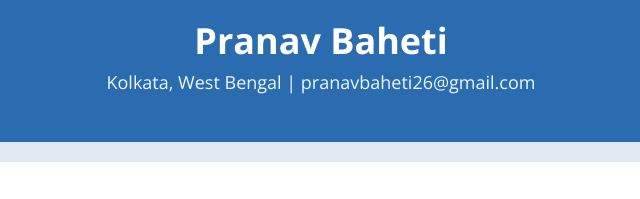
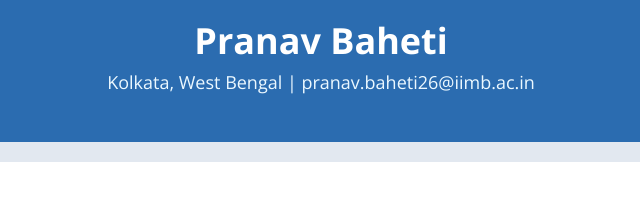
Before and after one commit to pranavbaheti26-bit/iimb-midterm, a plain HTML site: page index.html in a window 1280 px wide. Shown: the part 122-321 px from the top of the page, 319-959 px from the left. Drawn offline with nearby package versions, Linux system fonts and the light colour scheme.

Commit message:
Update index.html

```diff
--- a/index.html
+++ b/index.html
@@ -22,7 +22,7 @@
     <!-- Header Section using ID -->
     <div id="top-header">
         <h1>Pranav Baheti</h1>
-        <p class="contact-info">Kolkata, West Bengal | pranavbaheti26@gmail.com</p>
+        <p class="contact-info">Kolkata, West Bengal | pranav.baheti26@iimb.ac.in</p>
     </div>
 
     <!-- Main Content Container using Class -->
```
